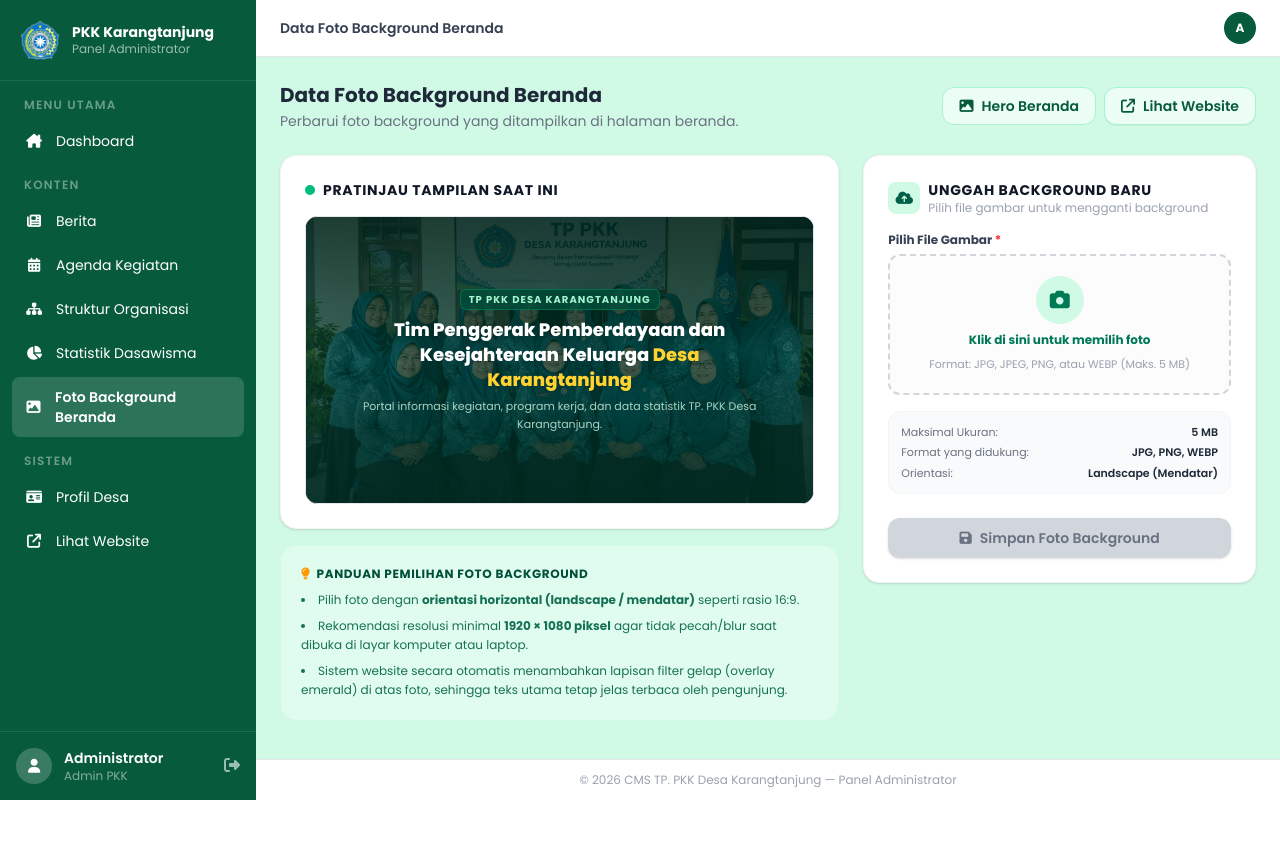
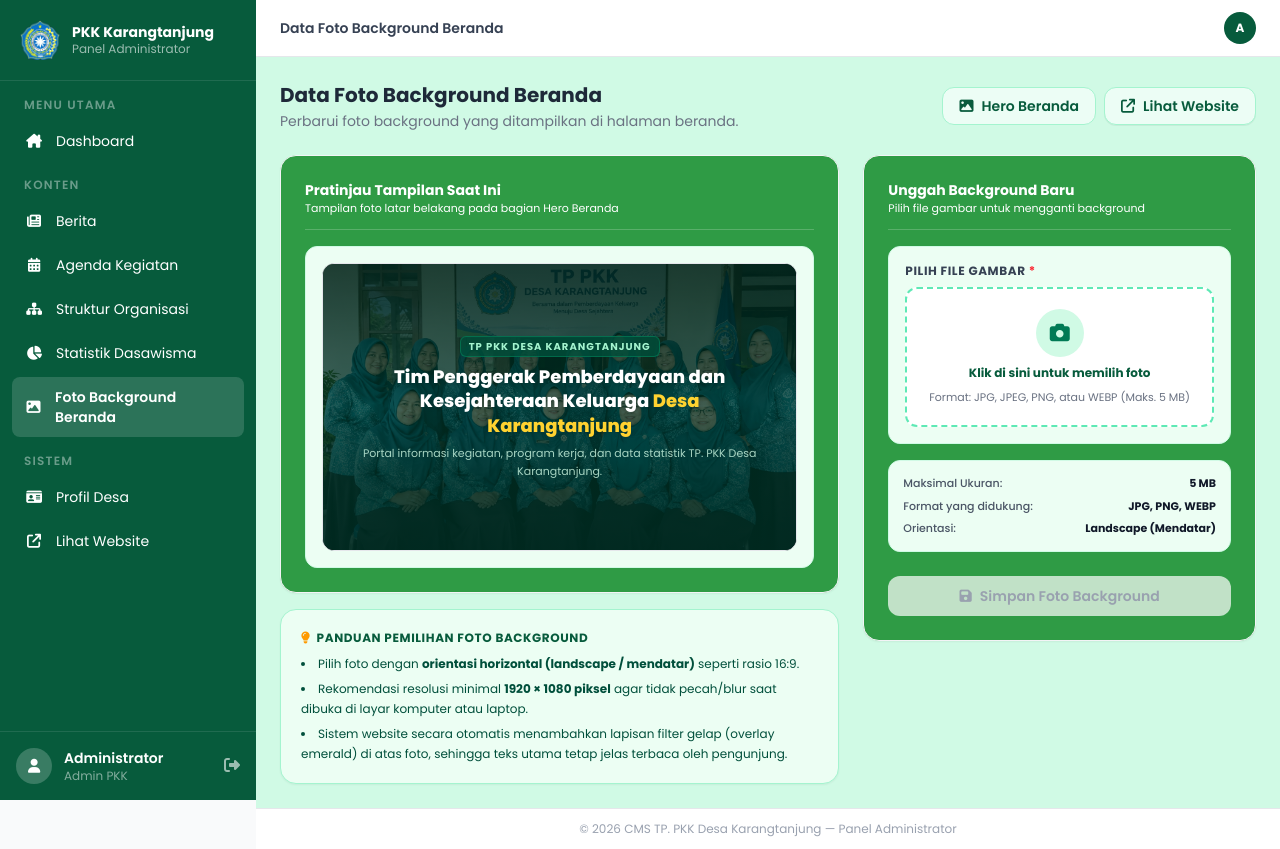
Before and after one commit to hahrizky/web-pkk-desa-karangtanjung, a Laravel app: page /admin/hero in a window 1280 px wide. Before the commit the page ends 800 px from the top, so only its background shows below. Run offline with Laravel 12, Linux system fonts and the light colour scheme; the visitor is signed in with stand-in values (Sample User, id 1); style sheets or scripts are compiled from the project's sources.

Commit message:
style(cms): sesuaikan warna kotak tabel card menjadi hijau seperti struktur organisasi

```diff
--- a/resources/views/admin/hero/index.blade.php
+++ b/resources/views/admin/hero/index.blade.php
@@ -59,15 +59,17 @@
 
         {{-- Kolom Kiri: Pratinjau Langsung (Live Mockup) --}}
         <div class="lg:col-span-7 space-y-4">
-            <div class="bg-white rounded-2xl border border-gray-100 shadow-sm p-5 sm:p-6">
-                <div class="flex items-center justify-between mb-4">
-                    <div class="flex items-center gap-2">
-                        <span class="w-2.5 h-2.5 rounded-full bg-emerald-500"></span>
-                        <h2 class="text-sm font-bold text-gray-900 uppercase tracking-wider">Pratinjau Tampilan Saat Ini</h2>
+            {{-- Kotak Tabel/Card Warna Hijau persis Struktur Organisasi --}}
+            <div class="bg-[#2F9B45] rounded-2xl border border-gray-100 p-5 sm:p-6 shadow-xs space-y-4">
+                <div class="flex items-center justify-between border-b border-white/20 pb-3">
+                    <div>
+                        <h3 class="text-sm font-bold text-white">Pratinjau Tampilan Saat Ini</h3>
+                        <p class="text-[11px] text-white">Tampilan foto latar belakang pada bagian Hero Beranda</p>
                     </div>
                 </div>
 
-                {{-- Mockup Visual Hero Beranda --}}
+                {{-- Mockup Visual Hero Beranda di dalam inner box mint (#ECFEF3) --}}
+                <div class="bg-[#ECFEF3] p-3 sm:p-4 rounded-xl border border-emerald-100">
                     <div class="relative w-full h-64 sm:h-72 rounded-xl overflow-hidden shadow-inner bg-emerald-950 flex items-center justify-center border border-gray-200">
                         {{-- Foto Background Aktif --}}
                         <img id="live-hero-img" src="{{ asset($currentHero) }}"
@@ -91,14 +93,15 @@
                         </div>
                     </div>
                 </div>
+            </div>
 
             {{-- Tips Panduan Foto yang Bagus --}}
-            <div class="bg-emerald-50/60 rounded-2xl border border-emerald-100 p-5">
-                <h3 class="text-xs font-bold text-emerald-900 uppercase tracking-wider mb-2 flex items-center gap-1.5">
+            <div class="bg-[#ECFEF3] rounded-2xl border border-emerald-200 p-5 shadow-xs">
+                <h3 class="text-xs font-bold text-[#075B3C] uppercase tracking-wider mb-2 flex items-center gap-1.5">
                     <i class="fa-solid fa-lightbulb text-amber-500"></i>
                     <span>Panduan Pemilihan Foto Background</span>
                 </h3>
-                <ul class="text-xs text-emerald-800/90 space-y-1.5 leading-relaxed list-disc list-inside">
+                <ul class="text-xs text-emerald-900 space-y-1.5 leading-relaxed list-disc list-inside">
                     <li>Pilih foto dengan <strong>orientasi horizontal (landscape / mendatar)</strong> seperti rasio 16:9.</li>
                     <li>Rekomendasi resolusi minimal <strong>1920 &times; 1080 piksel</strong> agar tidak pecah/blur saat dibuka di layar komputer atau laptop.</li>
                     <li>Sistem website secara otomatis menambahkan lapisan filter gelap (overlay emerald) di atas foto, sehingga teks utama tetap jelas terbaca oleh pengunjung.</li>
@@ -108,14 +111,12 @@
 
         {{-- Kolom Kanan: Form Unggah Foto Baru --}}
         <div class="lg:col-span-5">
-            <div class="bg-white rounded-2xl border border-gray-100 shadow-sm p-5 sm:p-6 sticky top-6">
-                <div class="flex items-center gap-2 mb-4">
-                    <div class="w-8 h-8 rounded-lg bg-emerald-100 text-emerald-800 flex items-center justify-center text-sm font-bold">
-                        <i class="fa-solid fa-cloud-arrow-up"></i>
-                    </div>
+            {{-- Kotak Tabel/Card Warna Hijau persis Struktur Organisasi --}}
+            <div class="bg-[#2F9B45] rounded-2xl border border-gray-100 p-5 sm:p-6 shadow-xs space-y-4 sticky top-6">
+                <div class="flex items-center justify-between border-b border-white/20 pb-3">
                     <div>
-                        <h2 class="text-sm font-bold text-gray-900 uppercase tracking-wider">Unggah Background Baru</h2>
-                        <p class="text-xs text-gray-400">Pilih file gambar untuk mengganti background</p>
+                        <h3 class="text-sm font-bold text-white">Unggah Background Baru</h3>
+                        <p class="text-[11px] text-white">Pilih file gambar untuk mengganti background</p>
                     </div>
                 </div>
 
@@ -123,15 +124,15 @@
                     @csrf
                     @method('PUT')
 
-                    {{-- Area Upload Drag & Drop / File Input --}}
-                    <div>
-                        <label for="hero_background" class="block text-xs font-bold text-gray-700 mb-1.5">
+                    {{-- Area Upload Drag & Drop di dalam inner box mint (#ECFEF3) --}}
+                    <div class="bg-[#ECFEF3] p-4 rounded-xl border border-emerald-100 space-y-2">
+                        <label for="hero_background" class="block text-xs font-bold text-gray-700 uppercase tracking-wider">
                             Pilih File Gambar <span class="text-red-500">*</span>
                         </label>
 
                         <div id="dropzone"
                             onclick="document.getElementById('hero_background').click()"
-                            class="relative border-2 border-dashed border-gray-300 hover:border-emerald-600 rounded-xl p-5 text-center cursor-pointer transition-colors bg-gray-50/50 hover:bg-emerald-50/30 group">
+                            class="relative border-2 border-dashed border-emerald-300 hover:border-emerald-600 rounded-xl p-5 text-center cursor-pointer transition-colors bg-white hover:bg-emerald-50/50 group">
 
                             <input type="file" id="hero_background" name="hero_background" accept="image/jpeg,image/png,image/jpg,image/webp" class="hidden" required>
 
@@ -140,10 +141,10 @@
                                 <div class="w-12 h-12 rounded-full bg-emerald-100 text-emerald-700 mx-auto flex items-center justify-center text-xl group-hover:scale-110 transition-transform">
                                     <i class="fa-solid fa-camera"></i>
                                 </div>
-                                <div class="text-xs text-gray-600 font-medium">
-                                    <span class="text-emerald-700 font-bold group-hover:underline">Klik di sini untuk memilih foto</span>
+                                <div class="text-xs text-gray-700 font-medium">
+                                    <span class="text-[#075B3C] font-bold group-hover:underline">Klik di sini untuk memilih foto</span>
                                 </div>
-                                <p class="text-[11px] text-gray-400">
+                                <p class="text-[11px] text-gray-500">
                                     Format: JPG, JPEG, PNG, atau WEBP (Maks. 5 MB)
                                 </p>
                             </div>
@@ -157,7 +158,7 @@
                                     <span id="new-file-name" class="font-semibold text-gray-800 truncate max-w-[200px]">file.jpg</span>
                                     <span id="new-file-size" class="text-gray-500 text-[11px]">0 KB</span>
                                 </div>
-                                <p class="text-[11px] text-emerald-700 font-medium">
+                                <p class="text-[11px] text-[#075B3C] font-medium">
                                     <i class="fa-solid fa-arrows-rotate mr-1"></i> Klik untuk mengganti file lain
                                 </p>
                             </div>
@@ -165,18 +166,18 @@
                     </div>
 
                     {{-- Informasi Spesifikasi --}}
-                    <div class="bg-gray-50 rounded-xl p-3 border border-gray-100 text-[11px] text-gray-600 space-y-1">
+                    <div class="bg-[#ECFEF3] rounded-xl p-3.5 border border-emerald-100 text-[11px] text-gray-700 space-y-1.5 font-medium">
                         <div class="flex items-center justify-between">
-                            <span class="text-gray-500">Maksimal Ukuran:</span>
-                            <span class="font-semibold text-gray-800">5 MB</span>
+                            <span class="text-gray-600">Maksimal Ukuran:</span>
+                            <span class="font-bold text-gray-900">5 MB</span>
                         </div>
                         <div class="flex items-center justify-between">
-                            <span class="text-gray-500">Format yang didukung:</span>
-                            <span class="font-semibold text-gray-800">JPG, PNG, WEBP</span>
+                            <span class="text-gray-600">Format yang didukung:</span>
+                            <span class="font-bold text-gray-900">JPG, PNG, WEBP</span>
                         </div>
                         <div class="flex items-center justify-between">
-                            <span class="text-gray-500">Orientasi:</span>
-                            <span class="font-semibold text-gray-800">Landscape (Mendatar)</span>
+                            <span class="text-gray-600">Orientasi:</span>
+                            <span class="font-bold text-gray-900">Landscape (Mendatar)</span>
                         </div>
                     </div>
 
@@ -189,7 +190,7 @@
                         </button>
 
                         <button type="submit" id="btn-submit" disabled
-                            class="w-full sm:w-auto flex-1 py-2.5 px-5 bg-[#2F9B45] hover:bg-[#26863A] active:bg-[#075B3C] disabled:bg-gray-300 disabled:text-gray-500 disabled:cursor-not-allowed text-white text-sm font-semibold rounded-xl shadow-sm hover:shadow transition-all flex items-center justify-center gap-2 cursor-pointer">
+                            class="w-full sm:w-auto flex-1 py-2.5 px-5 bg-white/70 text-gray-400 font-semibold rounded-xl text-sm transition-all duration-200 flex items-center justify-center gap-2 cursor-not-allowed">
                             <i class="fa-solid fa-floppy-disk"></i>
                             <span>Simpan Foto Background</span>
                         </button>
@@ -222,7 +223,10 @@
             if (previewContainer) previewContainer.classList.add('hidden');
             if (previewImg) previewImg.src = '';
             if (liveHeroImg) liveHeroImg.src = originalHeroSrc;
-            if (btnSubmit) btnSubmit.disabled = true;
+            if (btnSubmit) {
+                btnSubmit.disabled = true;
+                btnSubmit.className = 'w-full sm:w-auto flex-1 py-2.5 px-5 bg-white/70 text-gray-400 font-semibold rounded-xl text-sm transition-all duration-200 flex items-center justify-center gap-2 cursor-not-allowed';
+            }
             if (btnCancel) btnCancel.classList.add('hidden');
         };
 
@@ -255,6 +259,7 @@
                 placeholder.classList.add('hidden');
                 previewContainer.classList.remove('hidden');
                 btnSubmit.disabled = false;
+                btnSubmit.className = 'w-full sm:w-auto flex-1 py-2.5 px-5 bg-white hover:bg-emerald-50 active:bg-emerald-100 text-[#075B3C] font-bold rounded-xl text-sm transition-all duration-200 shadow-sm flex items-center justify-center gap-2 active:scale-95 cursor-pointer';
                 if (btnCancel) btnCancel.classList.remove('hidden');
 
                 // Update juga preview di mockup kiri agar admin bisa langsung melihat preview
```
Lines whose indentation alone changed are shown as unchanged.
